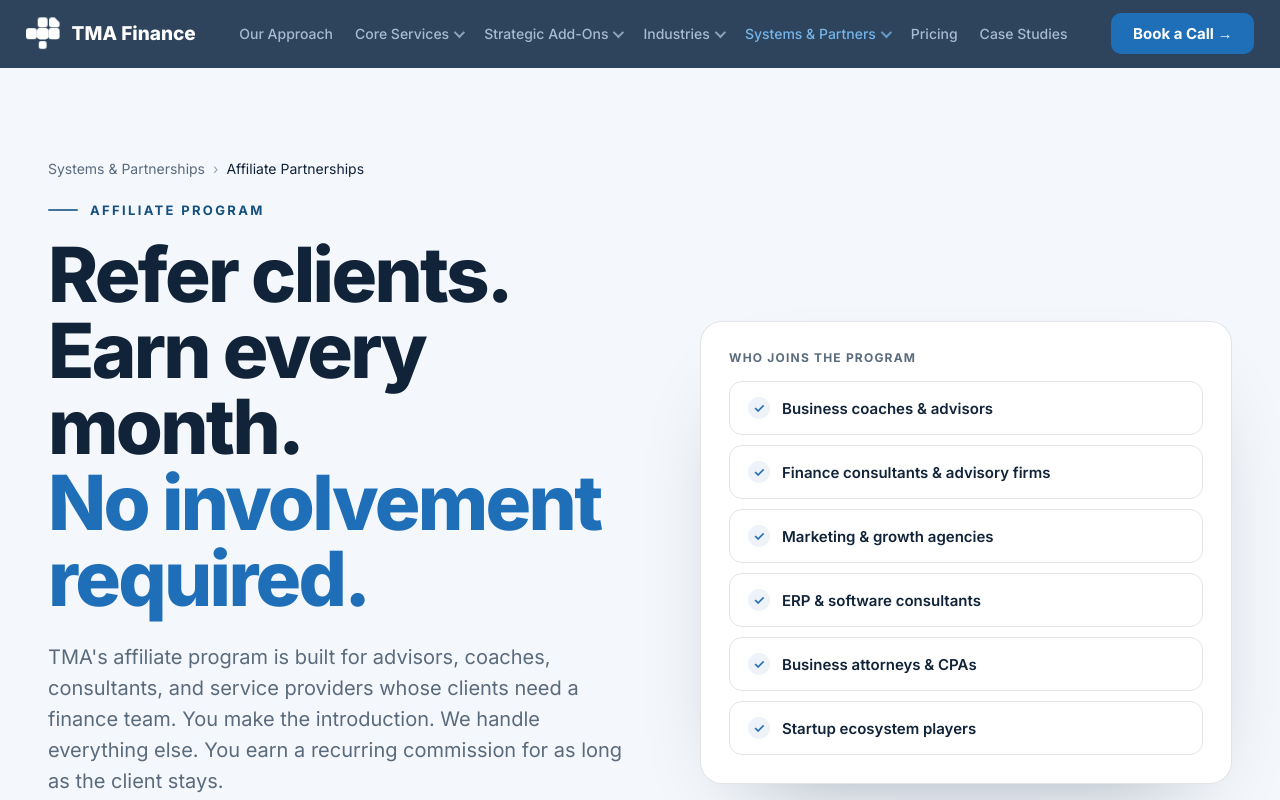
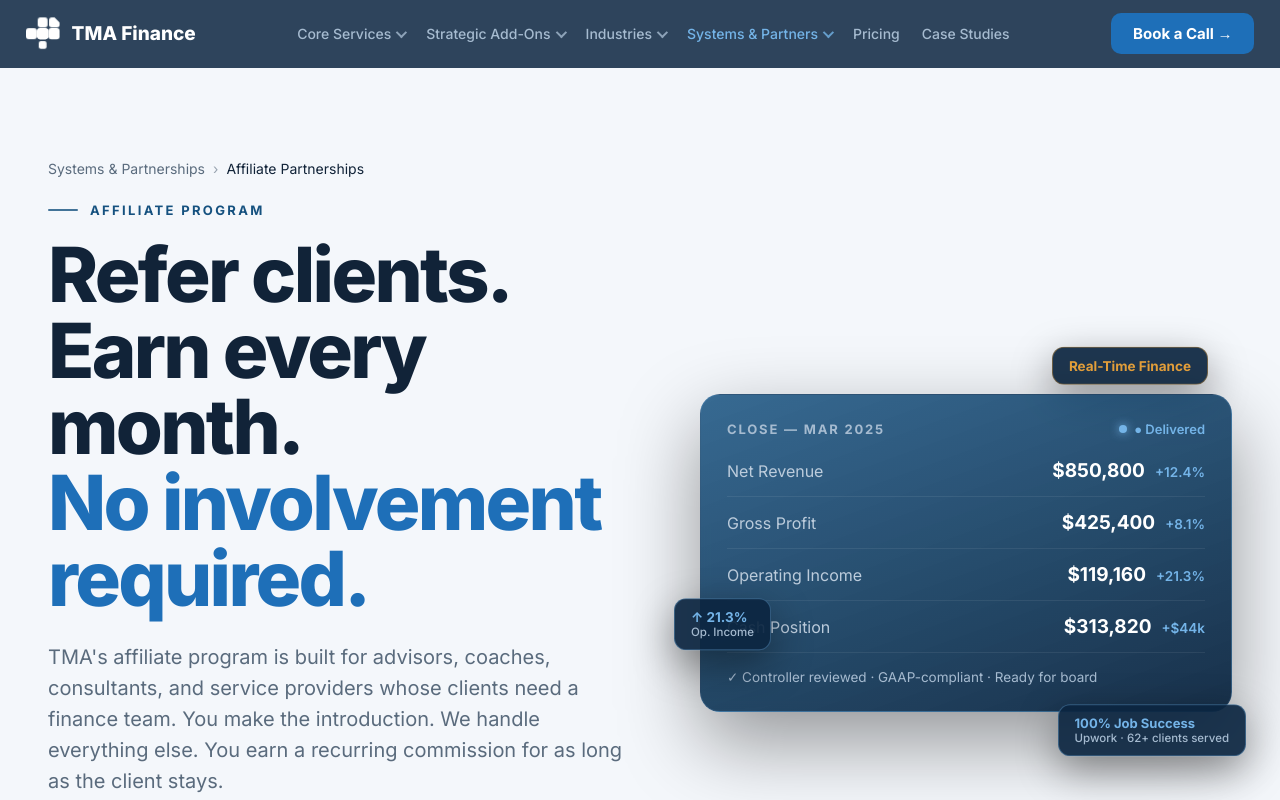
Before and after one commit to slyshenko-ai/tma-finance-affiliate, a plain HTML site: page index.html in a window 1280 px wide. Shown: the top 800 px of the page. Drawn offline with nearby package versions, Linux system fonts and the light colour scheme.

Commit message:
Update: add Real-Time Finance widget, remove Our Approach from nav

```diff
--- a/index.html
+++ b/index.html
@@ -859,7 +859,6 @@
   <div class="nav-in">
     <a class="logo" href="https://frolicking-granita-7a438a.netlify.app/"><svg class="mark" id="navMark" viewBox="0 0 102 102"><rect class="cube" x="35" y="1" width="30" height="30" rx="8" fill="currentColor"/><path class="cube" d="M77,1 h8 l16,16 v6 a8,8 0 0 1 -8,8 H77 a8,8 0 0 1 -8,-8 V9 a8,8 0 0 1 8,-8 Z" fill="currentColor"/><path class="fold" d="M85,1 l16,16 h-10 a6,6 0 0 1 -6,-6 Z" fill="currentColor"/><rect class="cube" x="1" y="35" width="30" height="30" rx="8" fill="currentColor"/><rect class="cube" x="35" y="35" width="30" height="30" rx="8" fill="currentColor"/><rect class="cube" x="69" y="35" width="30" height="30" rx="8" fill="currentColor"/><rect class="cube" x="35" y="69" width="30" height="30" rx="8" fill="currentColor"/></svg>TMA Finance</a>
     <div class="nav-links">
-      <div class="nav-item"><a href="https://frolicking-granita-7a438a.netlify.app/our-approach">Our Approach</a></div>
       <div class="nav-item" data-menu>
         <button aria-haspopup="true" aria-expanded="false">Core Services <span class="caret"></span></button>
         <div class="mega">
@@ -916,7 +915,6 @@
 
 <div class="mscrim" id="mscrim"></div>
 <aside class="msheet" id="msheet" aria-label="Mobile menu">
-  <div class="macc"><a href="https://frolicking-granita-7a438a.netlify.app/our-approach">Our Approach</a></div>
   <div class="macc"><button aria-expanded="false">Core Services <span class="caret"></span></button><div class="sub">
     <a href="https://frolicking-granita-7a438a.netlify.app/finance-services/bookkeeping">Bookkeeping &amp; Controllership</a>
     <a href="https://frolicking-granita-7a438a.netlify.app/finance-services/invoicing-ar">Invoicing &amp; AR</a>
@@ -963,16 +961,18 @@
         <p class="erp-hero-note">Recurring commissions. No minimums. No client management.</p>
       </div>
       <div class="rv">
-        <div class="erp-supp">
-          <div class="erp-supp-lbl">Who joins the program</div>
-          <div class="aff-who">
-            <div class="aff-who-row"><span class="aff-who-ck" aria-hidden="true">✓</span>Business coaches &amp; advisors</div>
-            <div class="aff-who-row"><span class="aff-who-ck" aria-hidden="true">✓</span>Finance consultants &amp; advisory firms</div>
-            <div class="aff-who-row"><span class="aff-who-ck" aria-hidden="true">✓</span>Marketing &amp; growth agencies</div>
-            <div class="aff-who-row"><span class="aff-who-ck" aria-hidden="true">✓</span>ERP &amp; software consultants</div>
-            <div class="aff-who-row"><span class="aff-who-ck" aria-hidden="true">✓</span>Business attorneys &amp; CPAs</div>
-            <div class="aff-who-row"><span class="aff-who-ck" aria-hidden="true">✓</span>Startup ecosystem players</div>
+        <div class="dash-wrap" style="padding-top:28px;padding-bottom:28px">
+          <div class="chipfloat cf1">Real-Time Finance</div>
+          <div class="dash">
+            <div class="dash-head"><b>Close — Mar 2025</b><span class="dash-badge">● Delivered</span></div>
+            <div class="dash-row"><span class="k">Net Revenue</span><span class="r"><span class="v">$850,800</span><span class="d">+12.4%</span></span></div>
+            <div class="dash-row"><span class="k">Gross Profit</span><span class="r"><span class="v">$425,400</span><span class="d">+8.1%</span></span></div>
+            <div class="dash-row"><span class="k">Operating Income</span><span class="r"><span class="v">$119,160</span><span class="d">+21.3%</span></span></div>
+            <div class="dash-row"><span class="k">Cash Position</span><span class="r"><span class="v">$313,820</span><span class="d">+$44k</span></span></div>
+            <div class="dash-foot">✓ Controller reviewed · GAAP-compliant · Ready for board</div>
           </div>
+          <div class="chipfloat cf2"><b>↑ 21.3%</b><small>Op. Income</small></div>
+          <div class="chipfloat cf3"><b>100% Job Success</b><small>Upwork · 62+ clients served</small></div>
         </div>
       </div>
     </div>
```
